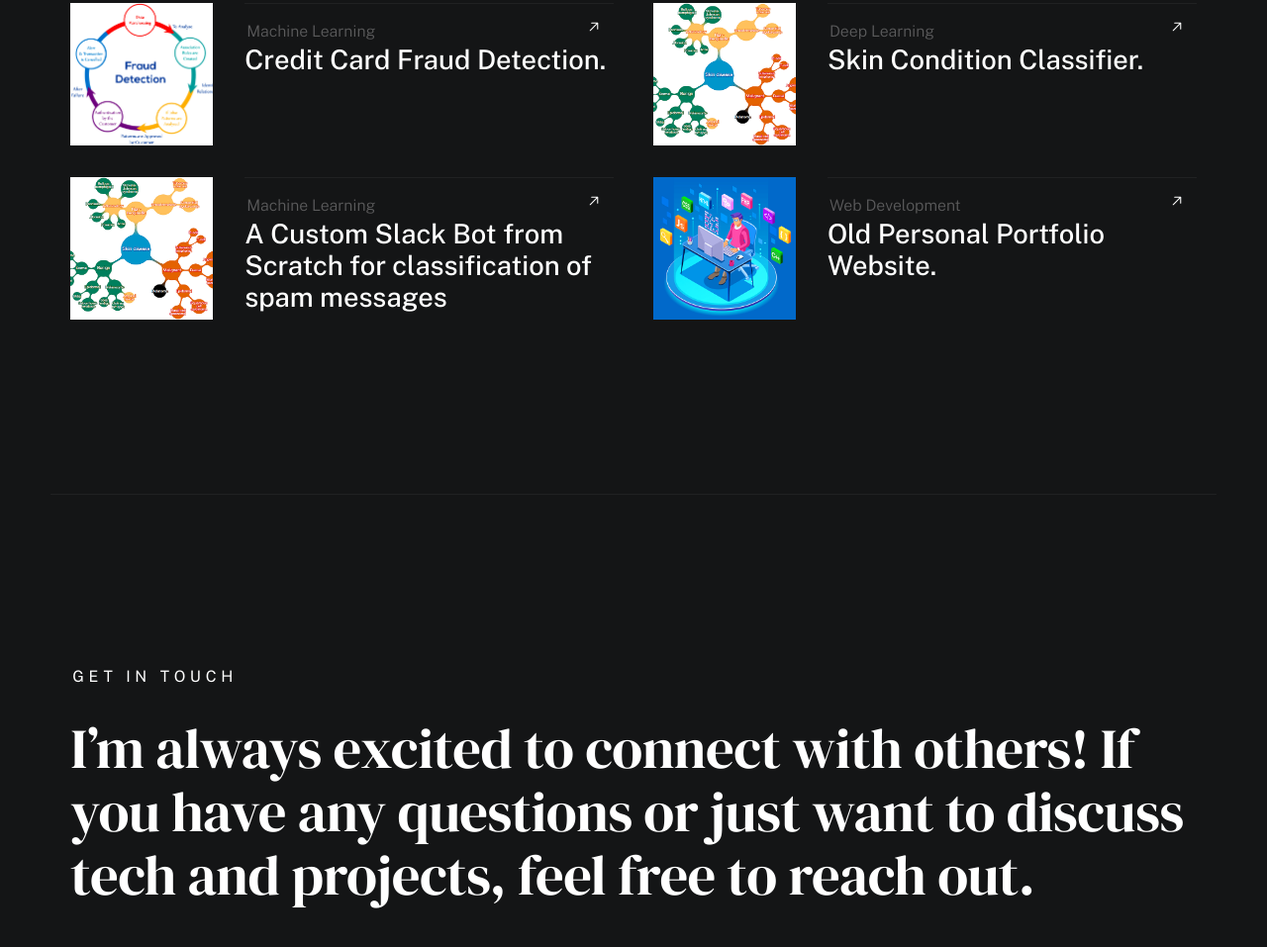
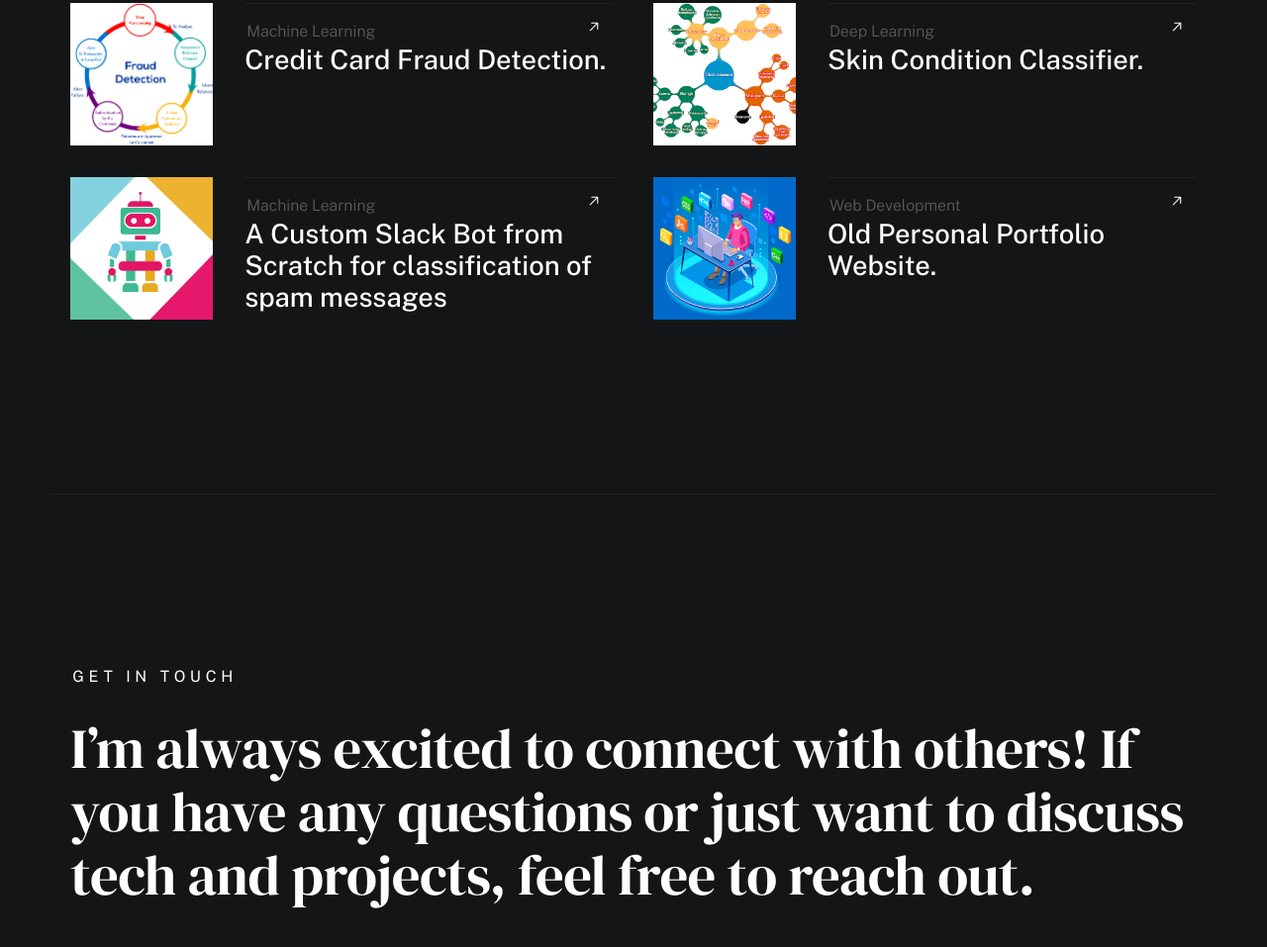
Before and after one commit to vanshxo/web, a website: page frontend/index.html in a window 1280 px wide. Shown: the part 4315-5272 px from the top of the page at 99% size. Drawn offline with nearby package versions, Linux system fonts and the light colour scheme; a web font is replaced by a local one.

Commit message:
image slack

```diff
--- a/frontend/index.html
+++ b/frontend/index.html
@@ -299,7 +299,7 @@
                 <li class="folio-list__item column" data-animate-el>
                     <a class="folio-list__item-link" href="https://github.com/vanshxo/spam-slack">
                         <div class="folio-list__item-pic">
-                            <img src="images/portfolio/j.png"
+                            <img src="images/slack.png"
                                   alt="">
                         </div>
 
```
Also changed, not shown: frontend/images/slack.png (added), 3 other files.
